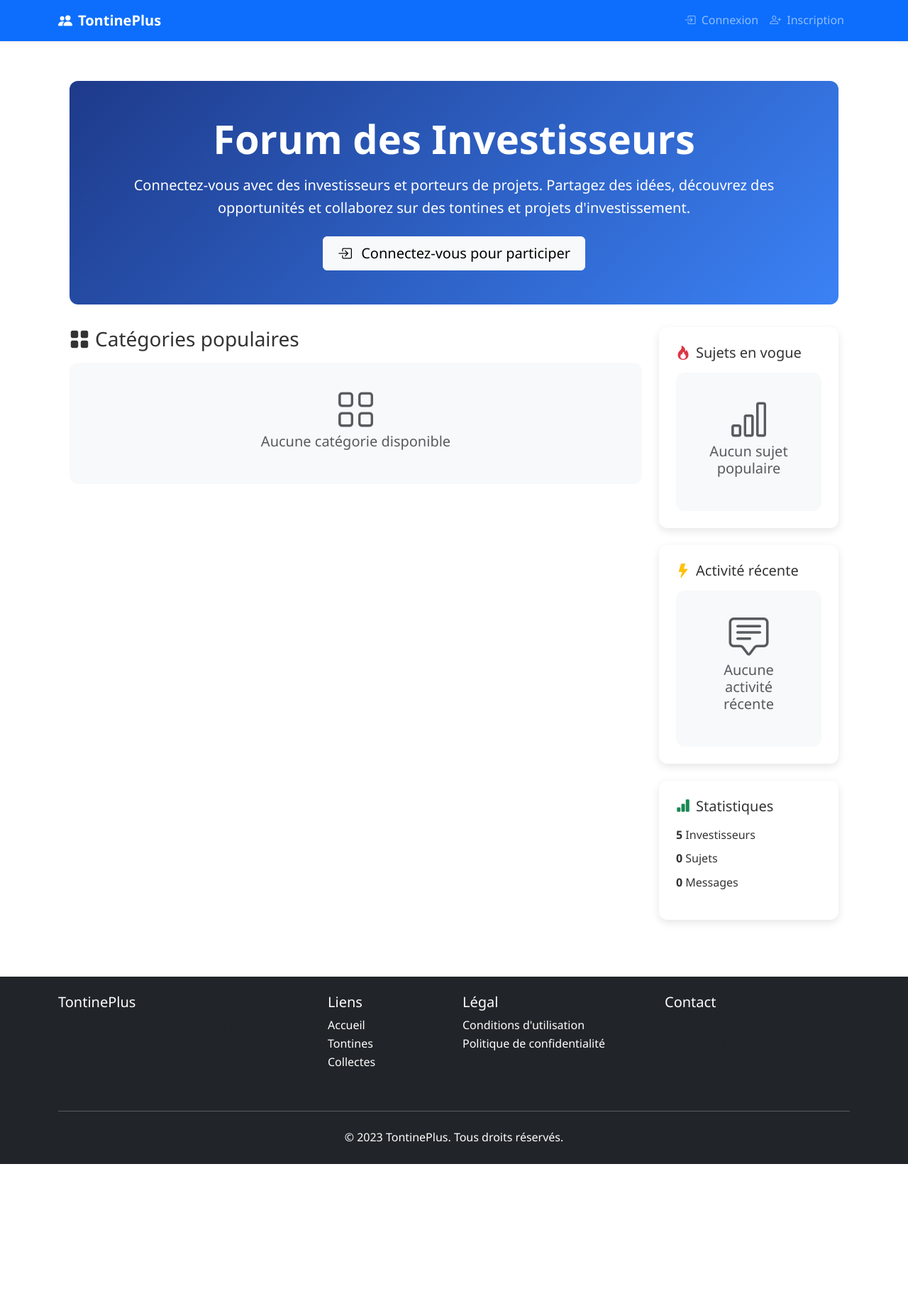
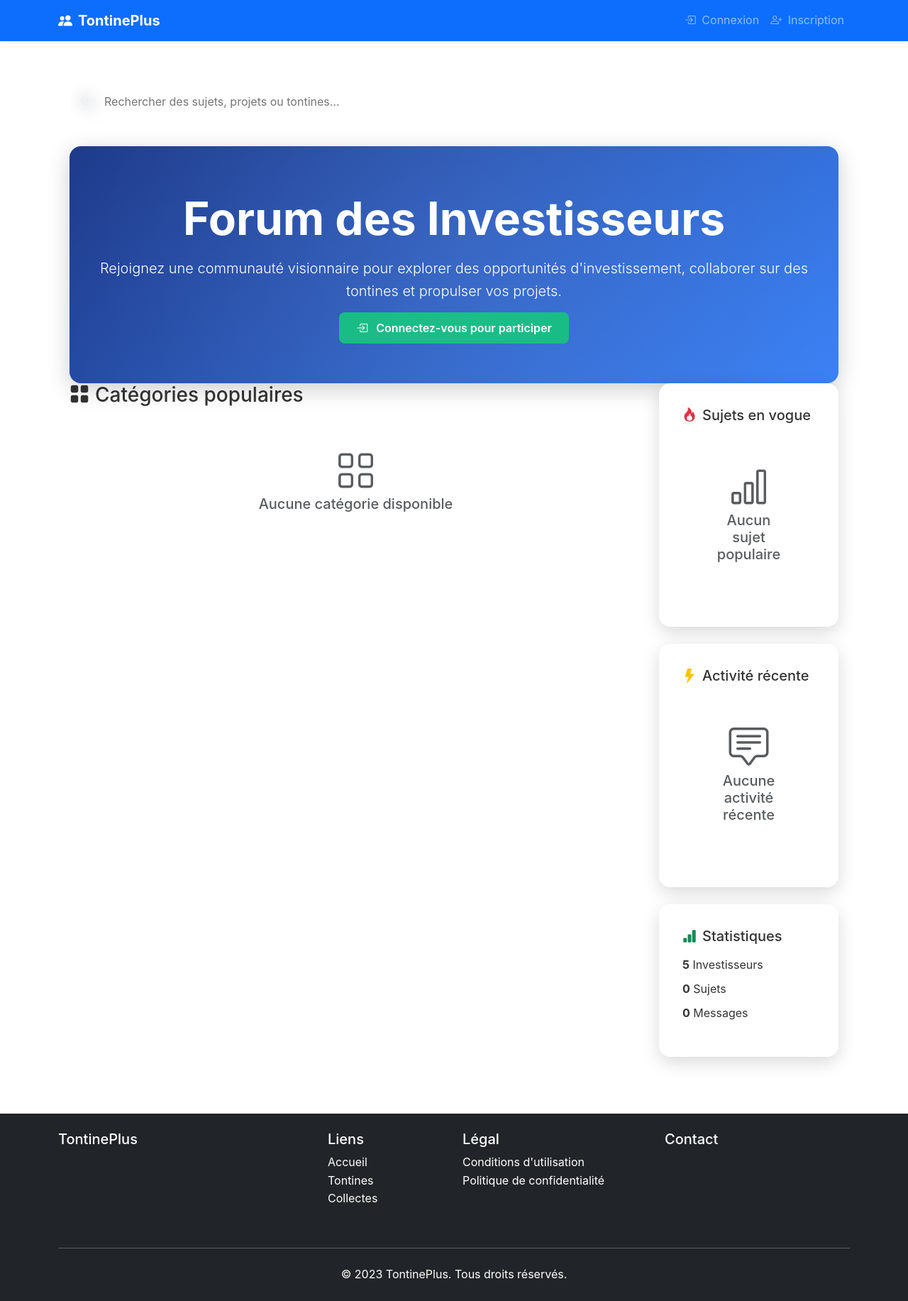
Before and after one commit to himralefort/Tontineplus, a Flask app: page /forum in a window 1280 px wide. Shown: the whole page at 71% size. Before the commit the page ends 1640 px from the top, so only its background shows below. Run offline with Flask 3, Linux system fonts and the light colour scheme.

Commit message:
Update index.html

```diff
--- a/templates/forum/index.html
+++ b/templates/forum/index.html
@@ -4,48 +4,80 @@
 
 {% block extra_css %}
 <style>
+    :root {
+        --primary-gradient: linear-gradient(135deg, #1e3a8a, #3b82f6);
+        --accent-color: #10b981;
+        --text-color: #1f2937;
+        --card-bg: rgba(255, 255, 255, 0.95);
+        --glass-bg: rgba(255, 255, 255, 0.1);
+        --glass-border: 1px solid rgba(255, 255, 255, 0.2);
+    }
+
+    body {
+        background: #f3f4f6;
+        font-family: 'Inter', sans-serif;
+    }
+
     .forum-container {
-        max-width: 1400px;
+        max-width: 1500px;
         margin: 0 auto;
         padding: 2rem 1rem;
     }
 
     .hero-section {
-        background: linear-gradient(135deg, #1e3a8a, #3b82f6);
+        background: var(--primary-gradient);
         color: white;
-        padding: 3rem;
-        border-radius: 12px;
-        margin-bottom: 2rem;
+        padding: 4rem 2rem;
+        border-radius: 16px;
         text-align: center;
+        position: relative;
+        overflow: hidden;
+        backdrop-filter: blur(10px);
+        box-shadow: 0 8px 32px rgba(0, 0, 0, 0.2);
+        animation: fadeIn 1s ease-in-out;
+    }
+
+    .hero-section::before {
+        content: '';
+        position: absolute;
+        top: 0;
+        left: 0;
+        width: 100%;
+        height: 100%;
+        background: radial-gradient(circle, rgba(255, 255, 255, 0.2), transparent);
+        opacity: 0.3;
     }
 
     .category-grid {
         display: grid;
-        grid-template-columns: repeat(auto-fill, minmax(300px, 1fr));
+        grid-template-columns: repeat(auto-fill, minmax(320px, 1fr));
         gap: 1.5rem;
+        margin-top: 2rem;
     }
 
     .category-card {
-        background: white;
-        border-radius: 12px;
+        background: var(--card-bg);
+        border-radius: 16px;
         overflow: hidden;
-        transition: transform 0.3s ease, box-shadow 0.3s ease;
-        box-shadow: 0 4px 12px rgba(0, 0, 0, 0.1);
+        transition: transform 0.4s ease, box-shadow 0.4s ease;
+        backdrop-filter: blur(10px);
+        border: var(--glass-border);
+        position: relative;
     }
 
     .category-card:hover {
-        transform: translateY(-5px);
-        box-shadow: 0 8px 20px rgba(0, 0, 0, 0.15);
+        transform: translateY(-8px);
+        box-shadow: 0 12px 24px rgba(0, 0, 0, 0.2);
     }
 
     .category-header {
-        padding: 1rem;
-        background: #f8f9fa;
-        border-bottom: 1px solid #e9ecef;
+        padding: 1.5rem;
+        background: var(--glass-bg);
+        border-bottom: var(--glass-border);
     }
 
     .category-body {
-        padding: 1rem;
+        padding: 1.5rem;
     }
 
     .topic-preview {
@@ -53,34 +85,51 @@
         align-items: center;
         gap: 1rem;
         padding: 0.5rem 0;
+        transition: background 0.3s ease;
+    }
+
+    .topic-preview:hover {
+        background: rgba(0, 0, 0, 0.05);
+        border-radius: 8px;
     }
 
     .user-avatar {
-        width: 36px;
-        height: 36px;
+        width: 40px;
+        height: 40px;
         border-radius: 50%;
         object-fit: cover;
+        border: 2px solid var(--accent-color);
     }
 
     .stats-badge {
-        font-size: 0.8rem;
-        padding: 0.4rem 0.8rem;
+        font-size: 0.85rem;
+        padding: 0.5rem 1rem;
         border-radius: 20px;
-        background: #e9ecef;
-        color: #343a40;
+        background: var(--glass-bg);
+        color: var(--text-color);
+        backdrop-filter: blur(10px);
+        border: var(--glass-border);
     }
 
     .sidebar-section {
-        background: white;
-        border-radius: 12px;
-        padding: 1.5rem;
-        box-shadow: 0 4px 12px rgba(0, 0, 0, 0.1);
+        background: var(--card-bg);
+        border-radius: 16px;
+        padding: 2rem;
+        box-shadow: 0 8px 24px rgba(0, 0, 0, 0.15);
+        backdrop-filter: blur(10px);
+        border: var(--glass-border);
         margin-bottom: 1.5rem;
     }
 
     .trending-topic {
-        padding: 0.8rem 0;
-        border-bottom: 1px solid #e9ecef;
+        padding: 1rem 0;
+        border-bottom: var(--glass-border);
+        transition: background 0.3s ease;
+    }
+
+    .trending-topic:hover {
+        background: rgba(0, 0, 0, 0.05);
+        border-radius: 8px;
     }
 
     .trending-topic:last-child {
@@ -88,23 +137,75 @@
     }
 
     .action-btn {
+        background: var(--accent-color);
+        color: white;
+        border: none;
+        padding: 0.75rem 1.5rem;
+        border-radius: 8px;
         transition: all 0.3s ease;
+        font-weight: 600;
     }
 
     .action-btn:hover {
         transform: scale(1.05);
+        background: #059669;
     }
 
     .empty-state {
         text-align: center;
-        padding: 2rem;
-        background: #f8f9fa;
-        border-radius: 12px;
+        padding: 2.5rem;
+        background: var(--glass-bg);
+        border-radius: 16px;
+        backdrop-filter: blur(10px);
+        border: var(--glass-border);
+    }
+
+    .search-bar {
+        position: relative;
+        margin-bottom: 2rem;
+    }
+
+    .search-bar input {
+        width: 100%;
+        padding: 1rem 1rem 1rem 3rem;
+        border-radius: 50px;
+        border: var(--glass-border);
+        background: var(--glass-bg);
+        backdrop-filter: blur(10px);
+        font-size: 1rem;
+        color: var(--text-color);
+        transition: box-shadow 0.3s ease;
+    }
+
+    .search-bar input:focus {
+        outline: none;
+        box-shadow: 0 0 0 3px rgba(59, 130, 246, 0.3);
+    }
+
+    .search-bar i {
+        position: absolute;
+        left: 1rem;
+        top: 50%;
+        transform: translateY(-50%);
+        color: var(--text-color);
+    }
+
+    @keyframes fadeIn {
+        from { opacity: 0; transform: translateY(20px); }
+        to { opacity: 1; transform: translateY(0); }
     }
 
     @media (max-width: 768px) {
         .category-grid {
             grid-template-columns: 1fr;
+        }
+
+        .hero-section {
+            padding: 2rem 1rem;
+        }
+
+        .sidebar-section {
+            padding: 1.5rem;
         }
     }
 </style>
@@ -112,16 +213,22 @@
 
 {% block content %}
 <div class="forum-container">
+    <!-- Search Bar -->
+    <div class="search-bar">
+        <i class="bi bi-search"></i>
+        <input type="text" id="forum-search" placeholder="Rechercher des sujets, projets ou tontines..." />
+    </div>
+
     <!-- Hero Section -->
     <div class="hero-section">
-        <h1 class="display-4 fw-bold mb-3">Forum des Investisseurs</h1>
-        <p class="lead mb-4">Connectez-vous avec des investisseurs et porteurs de projets. Partagez des idées, découvrez des opportunités et collaborez sur des tontines et projets d'investissement.</p>
+        <h1 class="display-3 fw-bold mb-3">Forum des Investisseurs</h1>
+        <p class="lead mb-4">Rejoignez une communauté visionnaire pour explorer des opportunités d'investissement, collaborer sur des tontines et propulser vos projets.</p>
         {% if current_user.is_authenticated %}
-        <a href="{{ url_for('new_topic') }}" class="btn btn-light btn-lg action-btn">
+        <a href="{{ url_for('new_topic') }}" class="action-btn">
             <i class="bi bi-plus-lg me-2"></i> Créer un sujet
         </a>
         {% else %}
-        <a href="{{ url_for('login') }}" class="btn btn-light btn-lg action-btn">
+        <a href="{{ url_for('login') }}" class="action-btn">
             <i class="bi bi-box-arrow-in-right me-2"></i> Connectez-vous pour participer
         </a>
         {% endif %}
@@ -136,7 +243,7 @@
                 {% if categories %}
                 <div class="category-grid">
                     {% for category in categories %}
-                    <div class="category-card">
+                    <div class="category-card" data-aos="fade-up">
                         <div class="category-header">
                             <h5 class="mb-1">
                                 <a href="{{ url_for('forum_category', category_slug=category.slug) }}"
@@ -175,7 +282,7 @@
                     <i class="bi bi-grid display-4 text-muted mb-3"></i>
                     <h5 class="text-muted mb-3">Aucune catégorie disponible</h5>
                     {% if current_user.is_authenticated and current_user.admin %}
-                    <a href="#" class="btn btn-primary action-btn">
+                    <a href="#" class="action-btn">
                         <i class="bi bi-plus-circle me-2"></i> Créer une catégorie
                     </a>
                     {% endif %}
@@ -187,7 +294,7 @@
         <!-- Sidebar -->
         <div class="col-lg-3">
             <!-- Trending Topics -->
-            <div class="sidebar-section">
+            <div class="sidebar-section" data-aos="fade-up" data-aos-delay="100">
                 <h5 class="mb-3"><i class="bi bi-fire text-danger me-2"></i>Sujets en vogue</h5>
                 {% if popular_topics %}
                 {% for topic in popular_topics %}
@@ -211,7 +318,7 @@
             </div>
 
             <!-- Recent Activity -->
-            <div class="sidebar-section">
+            <div class="sidebar-section" data-aos="fade-up" data-aos-delay="200">
                 <h5 class="mb-3"><i class="bi bi-lightning-fill text-warning me-2"></i>Activité récente</h5>
                 {% if recent_topics %}
                 {% for topic in recent_topics %}
@@ -238,7 +345,7 @@
                     <i class="bi bi-chat-square-text display-4 text-muted mb-3"></i>
                     <h5 class="text-muted mb-3">Aucune activité récente</h5>
                     {% if current_user.is_authenticated %}
-                    <a href="{{ url_for('new_topic') }}" class="btn btn-primary action-btn">
+                    <a href="{{ url_for('new_topic') }}" class="action-btn">
                         <i class="bi bi-plus-circle me-2"></i> Créer un sujet
                     </a>
                     {% endif %}
@@ -247,7 +354,7 @@
             </div>
 
             <!-- Community Stats -->
-            <div class="sidebar-section">
+            <div class="sidebar-section" data-aos="fade-up" data-aos-delay="300">
                 <h5 class="mb-3"><i class="bi bi-bar-chart-fill text-success me-2"></i>Statistiques</h5>
                 <ul class="list-unstyled">
                     <li class="mb-2"><strong>{{ total_users }}</strong> Investisseurs</li>
@@ -261,8 +368,15 @@
 {% endblock %}
 
 {% block extra_js %}
+<script src="https://cdnjs.cloudflare.com/ajax/libs/aos/2.3.4/aos.js"></script>
 <script>
 document.addEventListener('DOMContentLoaded', function() {
+    // Initialize AOS for animations
+    AOS.init({
+        duration: 800,
+        once: true,
+    });
+
     // Smooth transition for link clicks
     document.querySelectorAll('.category-card a, .action-btn').forEach(element => {
         element.addEventListener('click', function(e) {
@@ -272,6 +386,35 @@
             setTimeout(() => window.location.href = href, 300);
         });
     });
+
+    // Search bar functionality
+    const searchInput = document.getElementById('forum-search');
+    searchInput.addEventListener('input', function() {
+        const query = this.value.trim().toLowerCase();
+        document.querySelectorAll('.category-card').forEach(card => {
+            const title = card.querySelector('h5 a').textContent.toLowerCase();
+            const description = card.querySelector('p').textContent.toLowerCase();
+            card.style.display = (query === '' || title.includes(query) || description.includes(query)) ? 'block' : 'none';
+        });
+    });
+
+    // Real-time notification for new topics (using Socket.IO)
+    if (typeof io !== 'undefined') {
+        const socket = io('/notifications');
+        socket.on('connect', function() {
+            socket.emit('join', { room: 'forum_updates' });
+        });
+        socket.on('new_topic', function(data) {
+            const notification = document.createElement('div');
+            notification.className = 'alert alert-info alert-dismissible fade show';
+            notification.innerHTML = `
+                Nouveau sujet créé: <a href="${data.url}" class="alert-link">${data.title}</a>
+                <button type="button" class="btn-close" data-bs-dismiss="alert"></button>
+            `;
+            document.querySelector('.forum-container').prepend(notification);
+            setTimeout(() => notification.classList.add('fade'), 5000);
+        });
+    }
 });
 </script>
 {% endblock %}
```
